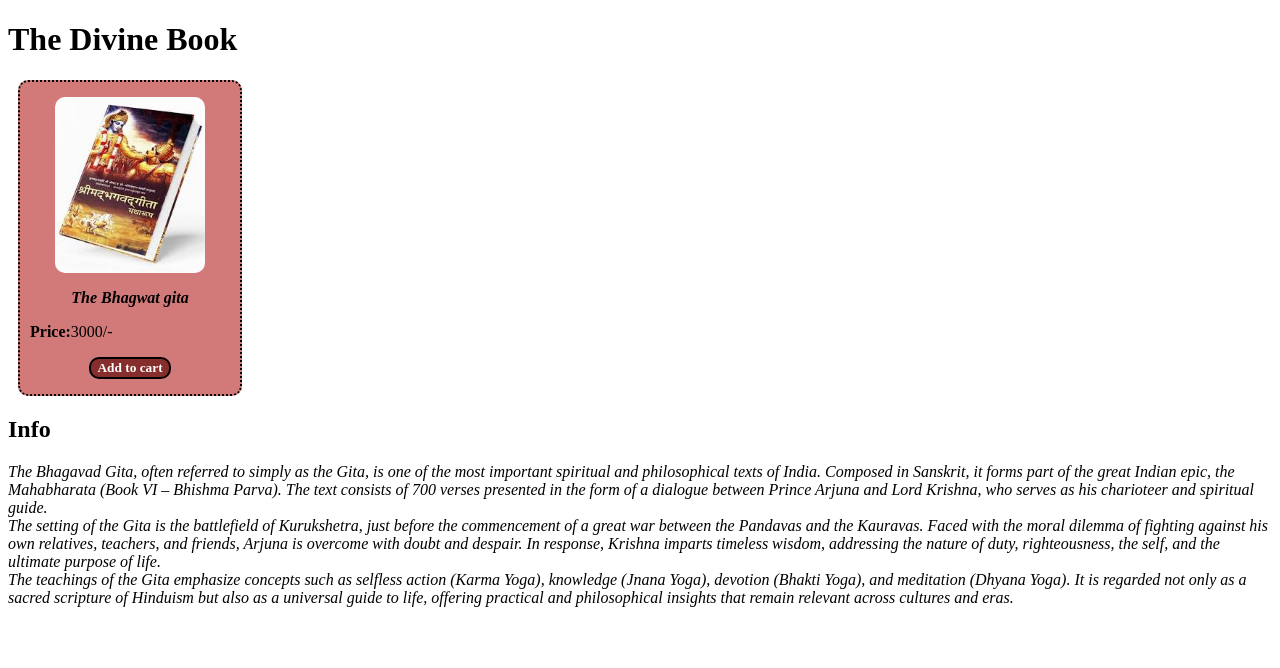
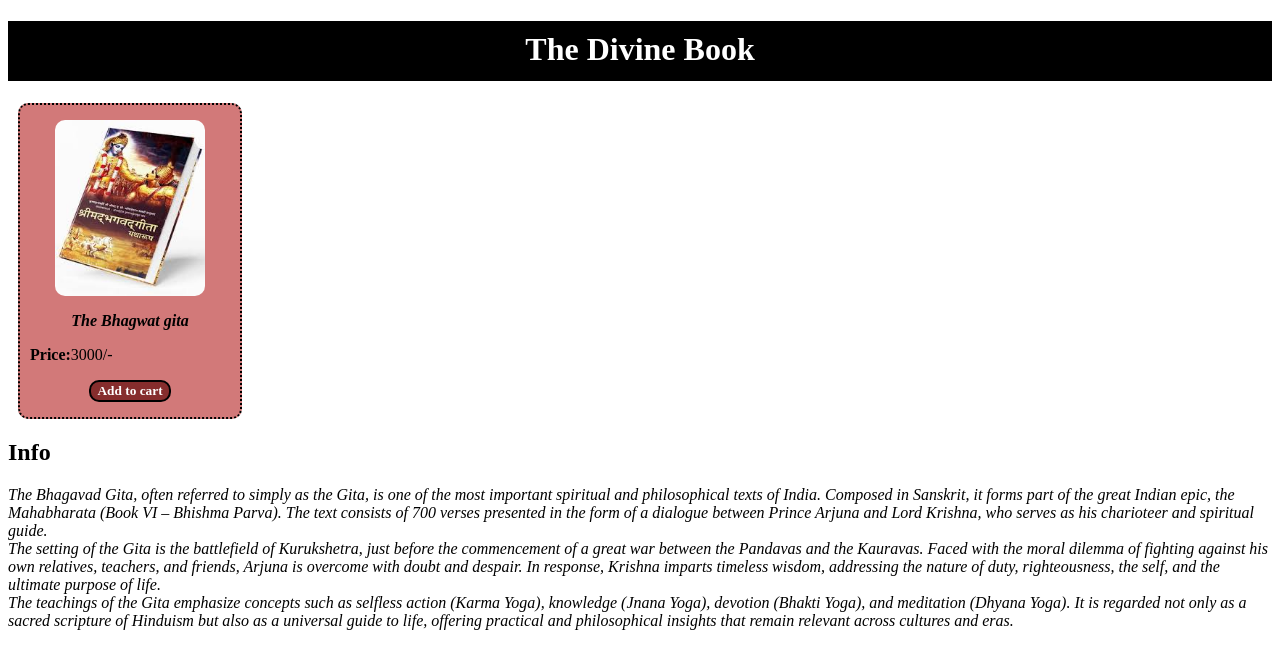
Before and after one commit to sushmitabhelkar24/CSS-box-model, a plain HTML site: page index.html in a window 1280 px wide. Drawn offline with Linux system fonts and the light colour scheme; files whose address does not match are found by name.

```diff
--- a/style.css
+++ b/style.css
@@ -1,3 +1,11 @@
+h1{
+    text-align: center;
+    background-color: black;
+    color:white;
+    height:40px;
+    padding: 10px;
+
+}
 .product-card{
     width:200px;
     margin:10px;
```
Also changed, not shown: images/atharvaved.jpg (added), images/gita.jpeg (renamed from gita.jpeg), images/rugved.jpg (added), images/samved.webp (added), images/yajurved.jpg (added).
